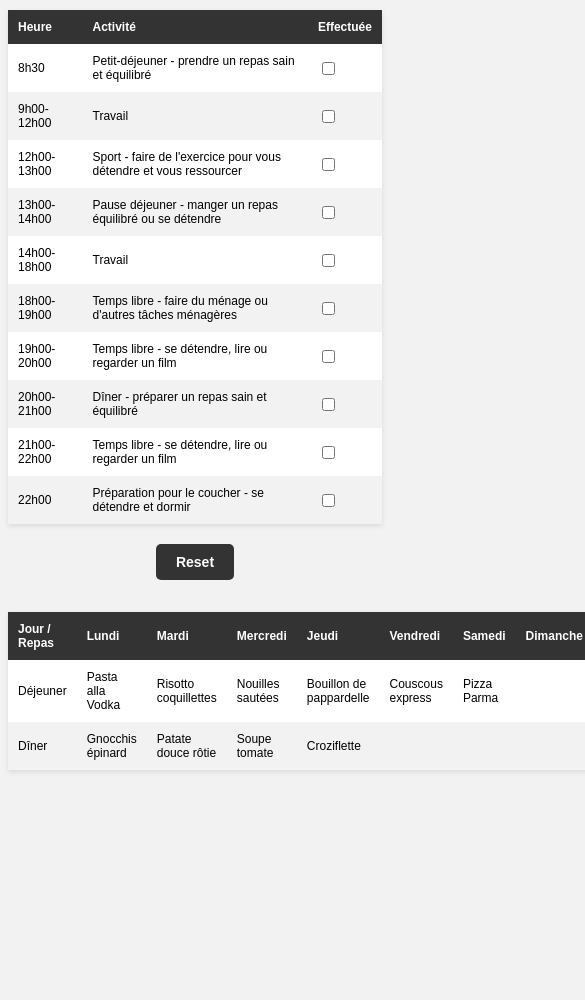
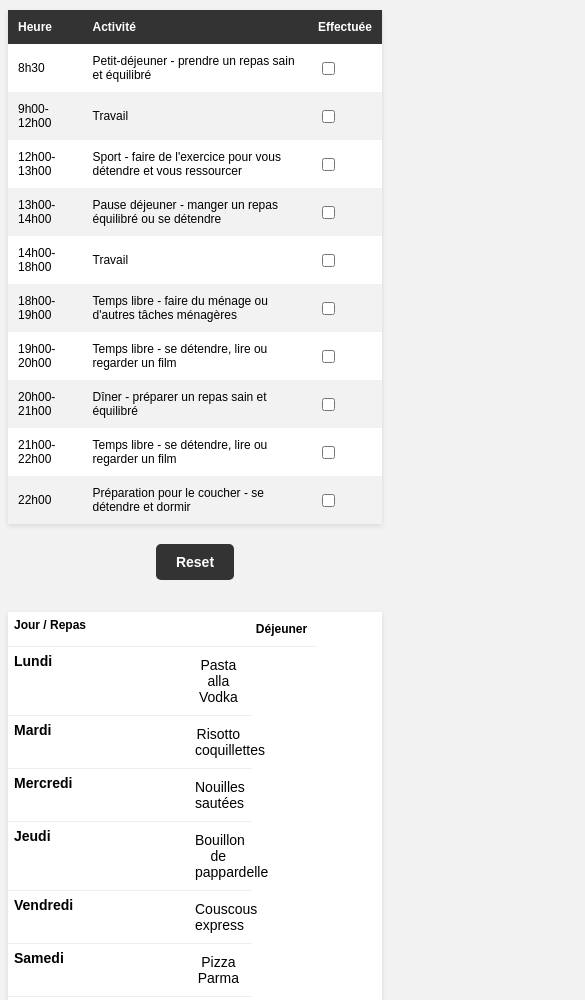
Before and after one commit to ValentinMi/day-planning, a plain HTML site: page index.html in a window 390 px wide. Shown: the top 1000 px of the page, 585 px wide, since content can reach past the window. Before the commit the page ends 844 px from the top, so only its background shows below. Drawn offline with Linux system fonts and the light colour scheme.

Commit message:
feat: table responsive

```diff
--- a/index.css
+++ b/index.css
@@ -128,3 +128,108 @@ tr:nth-child(even) {
 .repas{
     margin-top: 2rem;
 }
+
+/* Tableau */
+.menu-table {
+    width: 100%;
+    border-collapse: collapse;
+    margin-bottom: 20px;
+}
+
+/* En-tête */
+.menu-header {
+    text-align: center;
+    background-color: #ccc;
+    color: #333;
+    font-weight: bold;
+    padding: 10px;
+}
+
+/* Corps de tableau */
+.menu-label {
+    text-align: right;
+    font-weight: bold;
+    padding: 10px;
+    width: 30%;
+}
+
+.menu-item {
+    text-align: center;
+    padding: 10px;
+    width: 12.5%;
+    font-size: 14px;
+}
+
+/* Responsive */
+@media screen and (max-width: 600px) {
+    .menu-table, .menu-table thead, .menu-table tbody, .menu-table th, .menu-table td, .menu-table tr {
+        display: block;
+    }
+
+    .menu-table thead tr {
+        position: absolute;
+        top: -9999px;
+        left: -9999px;
+    }
+
+    .menu-header {
+        text-align: center;
+        background-color: #ccc;
+        color: #333;
+        font-weight: bold;
+        padding: 10px;
+        position: absolute;
+        top: -9999px;
+        left: -9999px;
+    }
+
+    .menu-table td {
+        border: none;
+        border-bottom: 1px solid #eee;
+        position: relative;
+        padding-left: 50%;
+    }
+
+    .menu-table td:before {
+        position: absolute;
+        top: 6px;
+        left: 6px;
+        width: 45%;
+        padding-right: 10px;
+        white-space: nowrap;
+        text-align: left;
+        font-weight: bold;
+    }
+
+    .menu-table td:nth-of-type(1):before {
+        content: "Jour / Repas";
+    }
+
+    .menu-table td:nth-of-type(2):before {
+        content: "Lundi";
+    }
+
+    .menu-table td:nth-of-type(3):before {
+        content: "Mardi";
+    }
+
+    .menu-table td:nth-of-type(4):before {
+        content: "Mercredi";
+    }
+
+    .menu-table td:nth-of-type(5):before {
+        content: "Jeudi";
+    }
+
+    .menu-table td:nth-of-type(6):before {
+        content: "Vendredi";
+    }
+
+    .menu-table td:nth-of-type(7):before {
+        content: "Samedi";
+    }
+
+    .menu-table td:nth-of-type(8):before {
+        content: "Dimanche";
+    }
+}
--- a/index.html
+++ b/index.html
@@ -79,42 +79,43 @@
 </div>
 
 <div class="repas">
-    <table>
+    <table class="menu-table">
         <thead>
         <tr>
-            <th>Jour / Repas</th>
-            <th>Lundi</th>
-            <th>Mardi</th>
-            <th>Mercredi</th>
-            <th>Jeudi</th>
-            <th>Vendredi</th>
-            <th>Samedi</th>
-            <th>Dimanche</th>
+            <th class="menu-header">Jour / Repas</th>
+            <th class="menu-header">Lundi</th>
+            <th class="menu-header">Mardi</th>
+            <th class="menu-header">Mercredi</th>
+            <th class="menu-header">Jeudi</th>
+            <th class="menu-header">Vendredi</th>
+            <th class="menu-header">Samedi</th>
+            <th class="menu-header">Dimanche</th>
         </tr>
         </thead>
         <tbody>
         <tr>
-            <td>Déjeuner</td>
-            <td>Pasta alla Vodka</td>
-            <td>Risotto coquillettes</td>
-            <td>Nouilles sautées</td>
-            <td>Bouillon de pappardelle</td>
-            <td>Couscous express</td>
-            <td>Pizza Parma</td>
-            <td></td>
+            <td class="menu-label">Déjeuner</td>
+            <td class="menu-item">Pasta alla Vodka</td>
+            <td class="menu-item">Risotto coquillettes</td>
+            <td class="menu-item">Nouilles sautées</td>
+            <td class="menu-item">Bouillon de pappardelle</td>
+            <td class="menu-item">Couscous express</td>
+            <td class="menu-item">Pizza Parma</td>
+            <td class="menu-item"></td>
         </tr>
         <tr>
-            <td>Dîner</td>
-            <td>Gnocchis épinard</td>
-            <td>Patate douce rôtie</td>
-            <td>Soupe tomate</td>
-            <td>Croziflette</td>
+            <td class="menu-label">Dîner</td>
+            <td class="menu-item">Gnocchis épinard</td>
+            <td class="menu-item">Patate douce rôtie</td>
+            <td class="menu-item">Soupe tomate</td>
+            <td class="menu-item">Croziflette</td>
             <td></td>
-            <td></td>
-            <td></td>
+            <td class="menu-item"></td>
+            <td class="menu-item"></td>
         </tr>
         </tbody>
     </table>
+
 </div>
 
 
--- a/index.js
+++ b/index.js
@@ -19,16 +19,6 @@ checkboxes.forEach(checkbox => {
         // Save the checked state to localstorage
         savedActivities[rowIndex] = event.target.checked;
         localStorage.setItem(localStorageKey, JSON.stringify(savedActivities));
-
-        // Check if all checkboxes are checked and reset them if they are
-        const allChecked = Array.from(checkboxes).every((checkbox) => checkbox.checked);
-        if (allChecked) {
-            checkboxes.forEach(checkbox => {
-                checkbox.checked = false;
-                savedActivities[checkbox.parentNode.parentNode.rowIndex] = false;
-                localStorage.setItem(localStorageKey, JSON.stringify(savedActivities));
-            });
-        }
     });
 });
 
```
